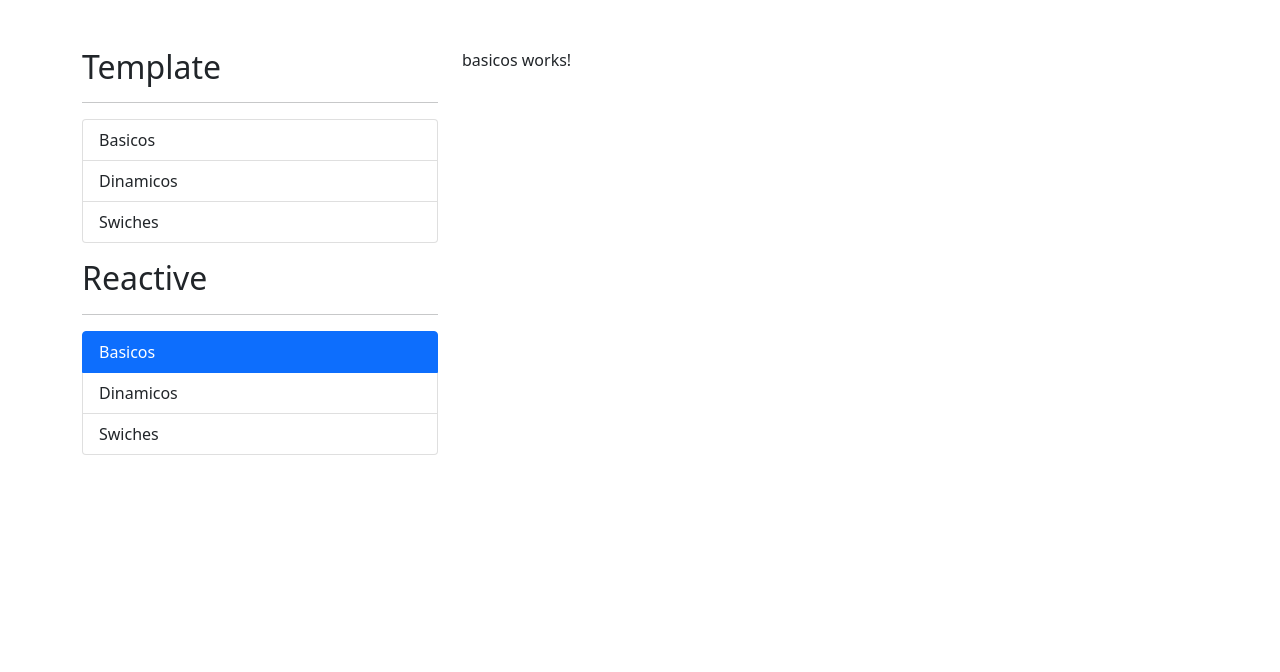
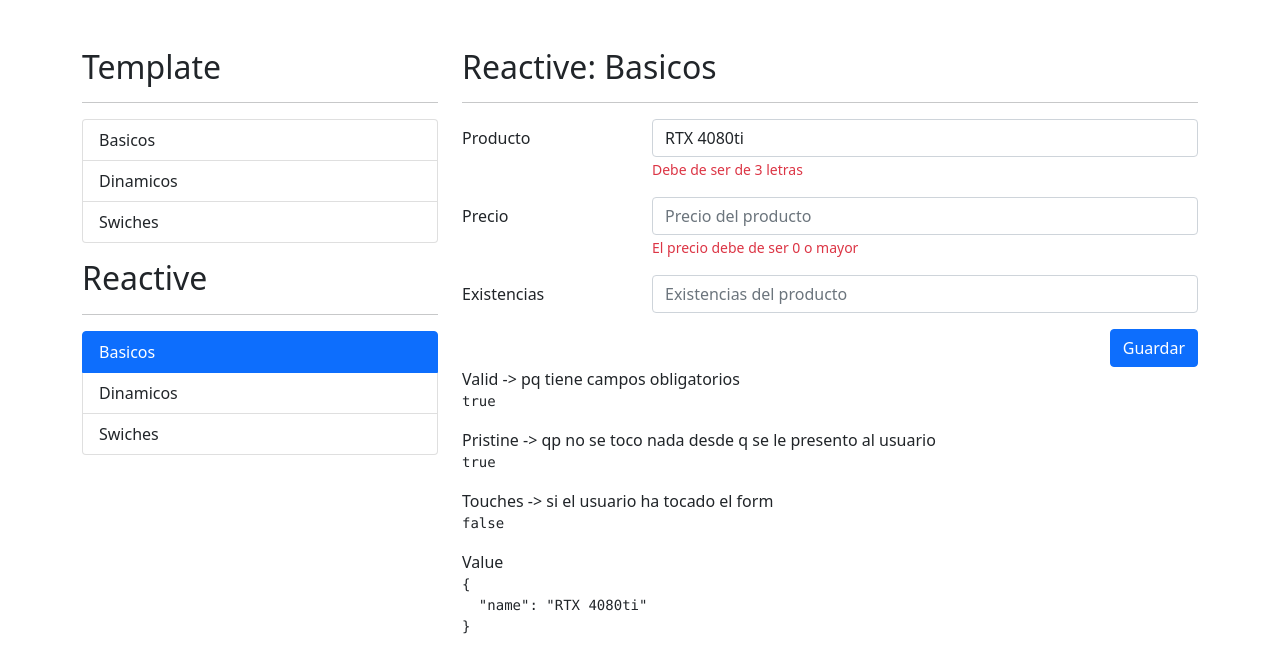
Before and after one commit to guimainini/form_Template_Reactive, an Angular app: page /reactive/basicos in a window 1280 px wide. Shown: the top 672 px of the page. Built offline with nearby package versions, Linux system fonts and the light colour scheme.

Commit message:
carpinteria de los basicos, dinamicos y swiches, empece por la primera parte de los basicos

```diff
--- a/src/app/reactive/basicos/basicos.component.html
+++ b/src/app/reactive/basicos/basicos.component.html
@@ -1 +1,82 @@
-<p>basicos works!</p>
+
+<h2>Reactive: Basicos</h2>
+<hr>
+
+<div class="row">
+    <div class="col">
+
+        <form autocomplete="off" [formGroup]="miForm">
+
+            <div class="mb-3 row">
+                <label class="col-sm-3 col-form-label">Producto</label>
+                <div class="col-sm-9">
+
+                    <input
+                        type="text"
+                        class="form-control"
+                        placeholder="Nombre del producto"
+                        formControlName='name'>
+
+                    <span class="form-text text-danger">
+                                Debe de ser de 3 letras
+                    </span>
+
+                </div>
+            </div>
+
+            <div class="mb-3 row">
+                <label class="col-sm-3 col-form-label">Precio</label>
+                <div class="col-sm-9">
+
+                    <input type="number"
+                           class="form-control"
+                           placeholder="Precio del producto">
+
+                    <span class="form-text text-danger">
+                        El precio debe de ser 0 o mayor
+                    </span>
+
+
+                </div>
+            </div>
+
+            <div class="mb-3 row">
+                <label class="col-sm-3 col-form-label">Existencias</label>
+                <div class="col-sm-9">
+                    <input type="number"
+                           class="form-control"
+                           placeholder="Existencias del producto">
+
+                </div>
+            </div>
+
+            <div class="row">
+                <div class="col">
+                    <button type="submit"
+                            class="btn btn-primary
+                            float-end">Guardar</button>
+                </div>
+            </div>
+
+        </form>
+
+    </div>
+</div>
+
+<div class="row">
+    <div class="col">
+
+        <span>Valid -> pq tiene campos obligatorios</span>
+        <pre>{{miForm.valid}}</pre>
+
+        <span>Pristine -> qp no se toco nada desde q se le presento al usuario</span>
+        <pre>{{miForm.pristine}}</pre>
+
+        <span>Touches -> si el usuario ha tocado el form</span>
+        <pre>{{miForm.touched}}</pre>
+
+        <span>Value</span>
+        <pre>{{miForm.value | json}}</pre>
+
+    </div>
+</div>
--- a/src/app/reactive/basicos/basicos.component.ts
+++ b/src/app/reactive/basicos/basicos.component.ts
@@ -1,14 +1,20 @@
-import { Component, OnInit } from '@angular/core';
+import { Component } from '@angular/core';
+import { FormGroup, FormControl } from '@angular/forms';
 
 @Component({
   selector: 'app-basicos',
   templateUrl: './basicos.component.html'
 })
-export class BasicosComponent implements OnInit {
+export class BasicosComponent {
+
+  miForm: FormGroup = new FormGroup({
+    'name': new FormControl('RTX 4080ti')
+  })
+
+
 
   constructor() { }
 
-  ngOnInit(): void {
-  }
+
 
 }
--- a/src/app/reactive/dinamicos/dinamicos.component.html
+++ b/src/app/reactive/dinamicos/dinamicos.component.html
@@ -1 +1,83 @@
-<p>dinamicos works!</p>
+<h2>Reactivos : <small>Dinamicos</small></h2>
+
+
+<form
+autocomplete="off"
+    >
+    <!-- Nombre -->
+    <div  class="mb-3" class="row">
+        <label class="col-sm-3 col-form-label" >Nombre</label>
+        <div class="col-sm-9">
+            <input
+                placeholder="Nombre de la persona"
+                class="form-control"
+                >
+            <span
+                class="form-text text-danger">
+                Este campo es obligatorio
+            </span>
+        </div>
+    </div>
+
+    <!-- Agregar Favorito-->
+    <div  class="mb-3" class="row">
+        <label class="col-sm-3 col-form-label" >Agregar</label>
+        <div class="col-sm-9">
+
+            <div class="input-group mt-2">
+                <input
+                    placeholder="Agregar Jugar favorita"
+                    class="form-control"
+
+                    >
+                <button
+                    class="btn btn-outline-primary"
+                    type="button"
+
+                    >
+                    Agregar
+                </button>
+            </div>
+        </div>
+    </div>
+
+    <!-- Lista de Juegos Favoritos -->
+    <div  class="mb-3" class="row mt-2">
+        <label class="col-sm-3 col-form-label" >Favoritos</label>
+        <div class="col-sm-9">
+
+            <!--<div class="input-group mt-1" *ngFor="let game of person.favorite; let i = index" >
+                <input
+                    class="form-control ">
+
+                <button
+                    class="btn btn-outline-danger"
+                    type="button"
+                    (click)="a=1">
+                    Eliminar
+                </button>
+            </div>-->
+
+
+
+        </div>
+    </div>
+
+    <div class="row">
+
+        <div class="col-sm-12">
+
+           <button
+           type="button"
+
+           class="btn btn-primary float-end mt-2"
+           >
+           Guardar</button>
+
+        </div>
+    </div>
+
+</form>
+
+<!-- <span>Persona</span>
+<pre>{{ person | json }}</pre> -->
--- a/src/app/reactive/reactive.module.ts
+++ b/src/app/reactive/reactive.module.ts
@@ -1,5 +1,6 @@
 import { NgModule } from '@angular/core';
 import { CommonModule } from '@angular/common';
+import { ReactiveFormsModule } from '@angular/forms';
 
 import { ReactiveRoutingModule } from './reactive-routing.module';
 import { BasicosComponent } from './basicos/basicos.component';
@@ -16,6 +17,7 @@ import { SwichesComponent } from './switches/swiches.component';
   imports: [
     CommonModule,
     ReactiveRoutingModule,
+    ReactiveFormsModule
 
 
   ]
--- a/src/app/reactive/switches/swiches.component.html
+++ b/src/app/reactive/switches/swiches.component.html
@@ -1 +1,103 @@
-<p>switches works!</p>
+<h2>Template: Switches</h2>
+<hr>
+
+<form >
+
+    <!-- Radio -->
+    <div class="row mb-3">
+        <label class="col-sm-3 col-form-label">Genero</label>
+        <div class="col-sm-9">
+
+            <div class="form-check">
+                <input
+                    class="form-check-input"
+                    type="radio"
+                    value="M"
+
+                    name="radioGender"
+                    id="radioMale"
+                    >
+                <label class="form-check-label" for="flexRadioDefault1">
+                  Masculino
+                </label>
+              </div>
+              <div class="form-check">
+                <input
+                    class="form-check-input"
+                    type="radio"
+                    value="F"
+
+                    name="radioGender"
+                    id="radioFeminine"
+                    >
+                <label class="form-check-label" for="flexRadioDefault2">
+                  Femenino
+                </label>
+              </div>
+
+        </div>
+    </div>
+
+    <!-- Switches -->
+        <!-- Radio -->
+
+    <div class="row mb-3">
+        <label class="col-sm-3 col-form-label">Notificaciones</label>
+        <div class="col-sm-9">
+
+            <div class="form-check form-switch mt-2">
+                <input
+                    class="form-check-input"
+                    type="checkbox"
+
+                    id="flexSwitchCheckChecked">
+                <label class="form-check-label" for="flexSwitchCheckChecked">Quiero recibir notificaciones</label>
+            </div>
+
+
+        </div>
+    </div>
+
+    <!-- Check -->
+    <div class="row mb-3">
+        <label class="col-sm-3 col-form-label"></label>
+        <div class="col-sm-9">
+            <div class="form-check">
+                <input
+                    class="form-check-input"
+                    type="checkbox"
+                    id="defaultCheck1"
+
+
+                    >
+
+                <label class="form-check-label" for="defaultCheck1">
+                    Terminos y condiciones de uso
+                </label>
+            </div>
+        </div>
+    </div>
+
+    <!-- Boton Submit -->
+    <div class="row">
+        <div class="col">
+            <button class="btn btn-primary float-end">
+                Guardar
+            </button>
+        </div>
+    </div>
+</form>
+
+<!-- <h5>Valor del formulario</h5>
+<pre>{{ MiForm.value | json }}</pre>
+<br>
+
+<h5>Persona</h5>
+<pre>{{ person | json }}</pre>
+<br>
+
+<h5>Valid</h5>
+<pre>{{ MiForm.valid }}</pre>
+
+<h5>Terminos</h5>
+<pre>{{ MiForm.controls?.terminos?.errors | json}}</pre> -->
--- a/src/app/template/swiches/swiches.component.html
+++ b/src/app/template/swiches/swiches.component.html
@@ -102,6 +102,3 @@
 
 <h5>Terminos</h5>
 <pre>{{ MiForm.controls?.terminos?.errors | json}}</pre>
-
-<br>
-<pre>Condiciones: </pre>
```
